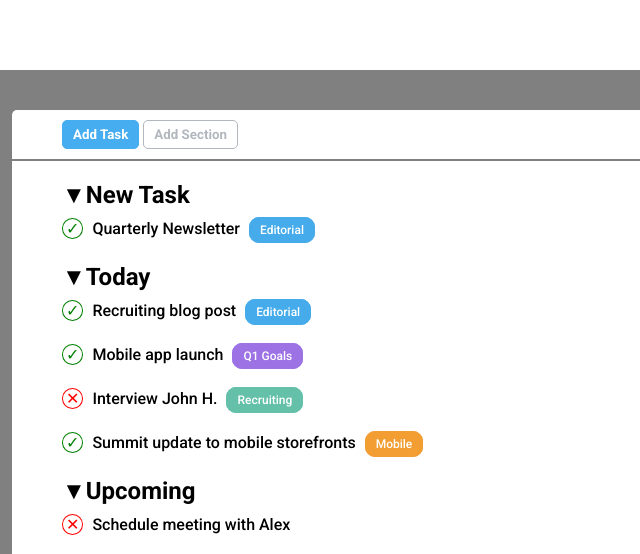
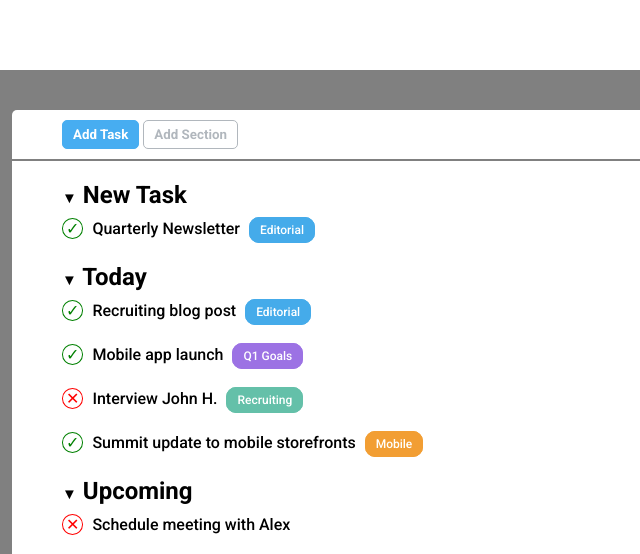
Before and after one commit to GianlucaBenassi/html-css-toboolist, a plain HTML site: page index.html in a window 1280 px wide. Shown: the top 554 px of the page, 244-884 px from the left. Drawn offline with Linux system fonts and the light colour scheme.

Commit message:
triangle sizing

```diff
--- a/css/style.css
+++ b/css/style.css
@@ -83,11 +83,14 @@ main hr {
     margin-top: 20px;
 }
 
+.triangle {
+    font-size: 15px;
+}
+
 .task {
     margin: 10px 0 25px;
     font-weight: 500;
 }
-
 
 /* ***** task chech cross *****  */
 
--- a/index.html
+++ b/index.html
@@ -36,7 +36,7 @@
 
             <!-- inizio new task section -->
             <section class="task-group">
-                <h2>&#9660;New Task</h2>
+                <h2><span class="triangle">&#9660;</span> New Task</h2>
 
                 <div class="task">
                     <span class="check">&#10003;</span>
@@ -49,7 +49,7 @@
 
             <!-- inizio today section -->
             <section class="task-group">
-                <h2>&#9660;Today</h2>
+                <h2><span class="triangle">&#9660;</span> Today</h2>
 
                 <div class="task">
                     <span class="check">&#10003;</span>
@@ -80,7 +80,7 @@
 
             <!-- inizio upcoming section -->
             <section class="task-group">
-                <h2>&#9660;Upcoming</h2>
+                <h2><span class="triangle">&#9660;</span> Upcoming</h2>
 
                 <div class="task">
                     <span class="cross">&#10005;</span>
```
